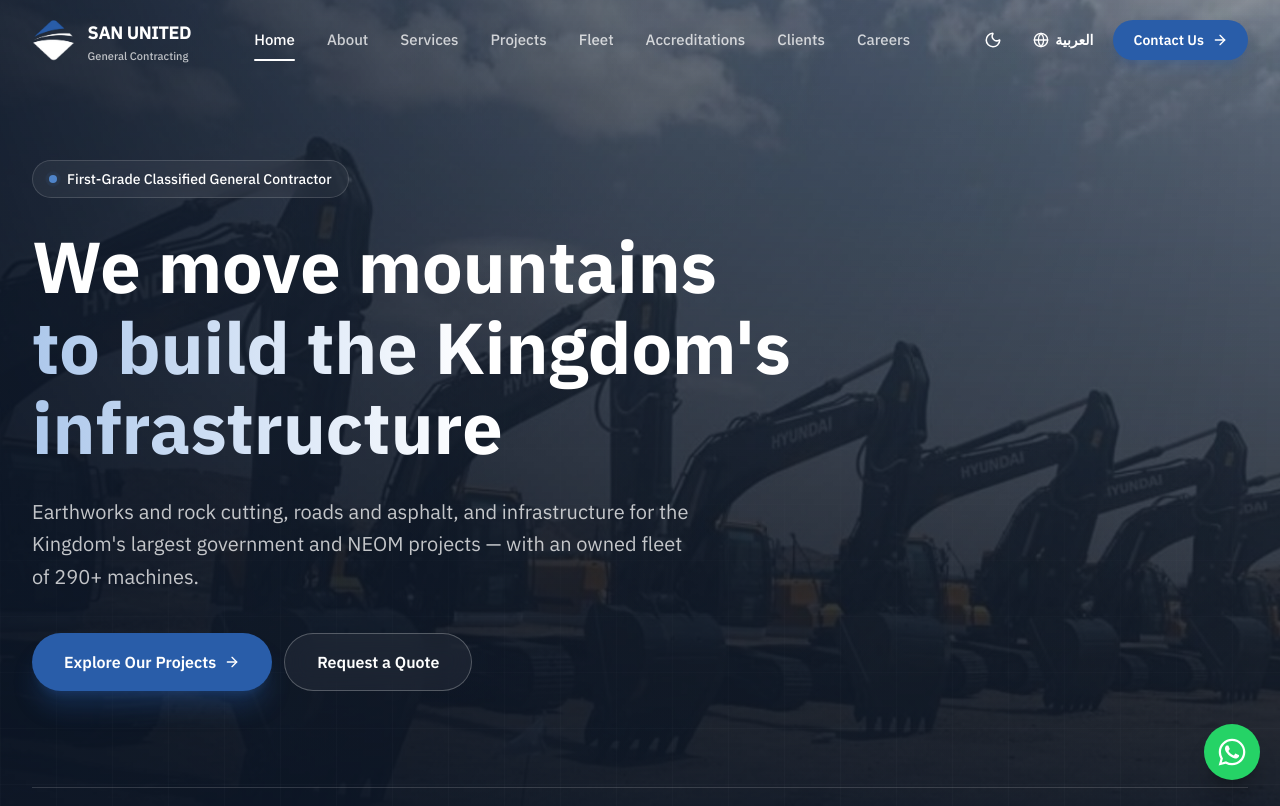
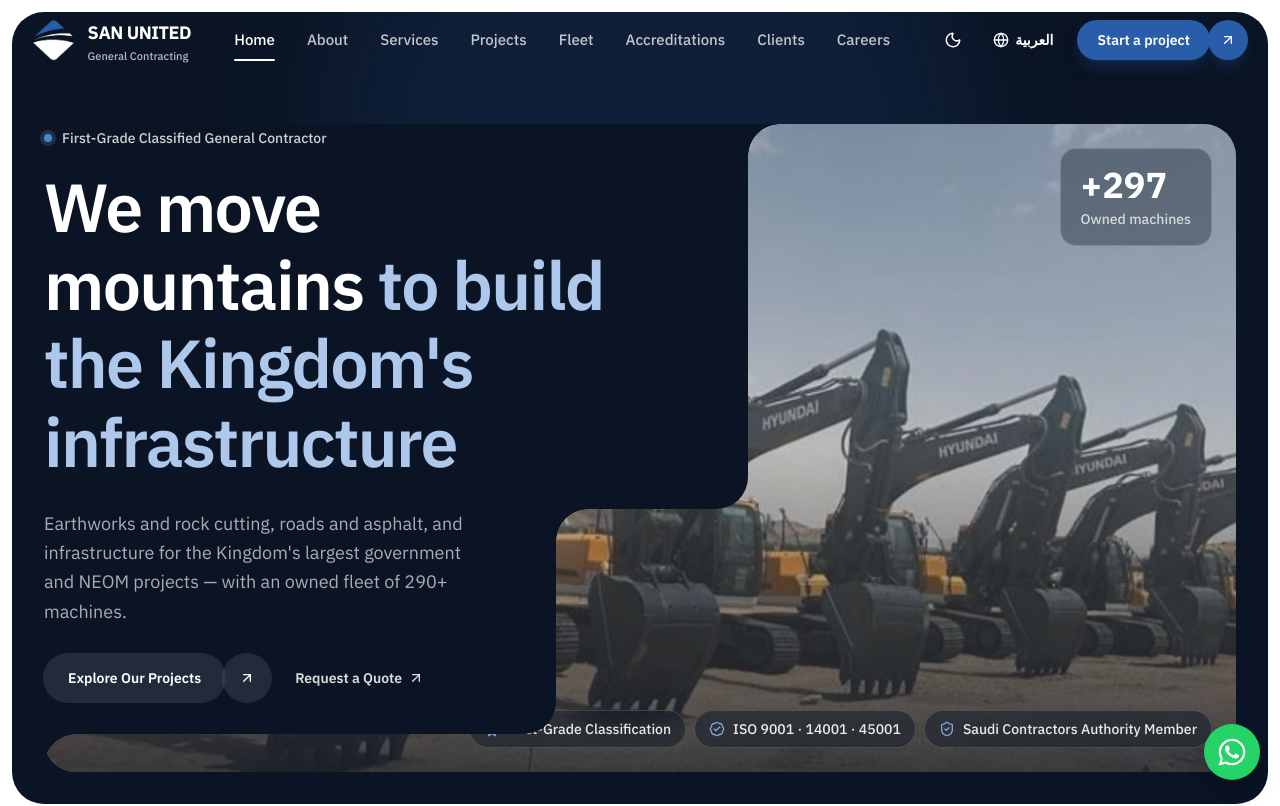
Before and after one commit to taha2901/san-profile, a Next.js app: page /en in a window 1280 px wide. Shown: the top 806 px of the page. Built offline with nearby package versions, Linux system fonts and the light colour scheme.

Commit message:
feat: enhance homepage layout and add notched corner style; update header links and UI text

```diff
--- a/src/app/[locale]/page.tsx
+++ b/src/app/[locale]/page.tsx
@@ -1,8 +1,7 @@
-import { Award, BadgeCheck, CheckCircle2, ChevronDown, ShieldCheck } from "lucide-react";
+import { ArrowUpRight, Award, BadgeCheck, CheckCircle2, ShieldCheck } from "lucide-react";
 import Image from "next/image";
 import Link from "next/link";
 import { ProjectCard, ServiceCard } from "@/components/cards";
-import { ArrowForward } from "@/components/icons";
 import { Counter, Reveal, Stagger, StaggerItem } from "@/components/motion";
 import { CtaBand, Eyebrow, LinkArrow, SectionHeading } from "@/components/sections";
 import { about } from "@/data/about";
@@ -46,70 +45,101 @@ function Hero({ locale }: { locale: Locale }) {
     { icon: ShieldCheck, label: ui.trustSca },
   ];
   return (
-    <section className="relative isolate flex min-h-[100svh] flex-col justify-end overflow-hidden bg-ink text-white">
-      <Image src="/images/fleet/excavators-row.jpg" alt="" fill priority sizes="100vw" className="animate-kenburns -z-30 object-cover" />
-      <div className="absolute inset-0 -z-20 bg-linear-to-t from-ink via-ink/70 to-ink/40" />
-      <div className="absolute inset-0 -z-20 bg-linear-to-l from-ink/80 via-ink/30 to-transparent ltr:bg-linear-to-r" />
-      <div className="bg-grid absolute inset-0 -z-10 opacity-50 [mask-image:linear-gradient(to_top,black,transparent_70%)]" />
+    <section className="bg-surface p-2 sm:p-3">
+      {/* Dark rounded frame — the transparent header sits on top of it */}
+      <div className="relative isolate overflow-hidden rounded-[1.75rem] bg-ink pt-28 pb-6 text-white sm:rounded-[2rem] lg:pb-8">
+        <div className="absolute -top-48 start-1/4 -z-10 size-[40rem] rounded-full bg-brand-500/15 blur-3xl" />
 
-      <div className="container-x pt-40 pb-16 lg:pb-24">
-        <Stagger className="max-w-4xl" gap={0.12}>
-          <StaggerItem>
-            <span className="inline-flex items-center gap-2.5 rounded-full border border-white/15 bg-white/5 px-4 py-2 text-sm font-medium backdrop-blur-md">
-              <span className="relative flex size-2">
-                <span className="absolute inline-flex size-full animate-ping rounded-full bg-brand-400 opacity-75" />
-                <span className="relative inline-flex size-2 rounded-full bg-brand-400" />
-              </span>
+        <div className="container-x">
+          <div className="relative">
+            {/*
+              Text block. On large screens it sits on the image's top-start corner in two
+              "tiers" (wide title, narrower intro), and .notch corners make the image curve around it.
+            */}
+            <div className="relative z-10 flex flex-col items-start lg:absolute lg:start-0 lg:top-0">
+              <div className="relative lg:w-[38rem] lg:rounded-ee-[2rem] lg:bg-ink lg:pe-10 lg:pb-7 xl:w-[44rem]">
+                <span className="notch start-full top-0 hidden lg:block" />
+                <Reveal y={16}>
+                  <span className="inline-flex items-center gap-2.5 text-sm font-medium text-white/80">
+                    <span className="size-2 rounded-full bg-brand-400 shadow-[0_0_0_4px_rgb(79_132_201/0.25)]" />
                     {tr(ui.heroEyebrow, locale)}
                   </span>
-          </StaggerItem>
-          <StaggerItem>
-            <h1 className="mt-7 text-[2.6rem] leading-[1.12] font-bold text-balance sm:text-6xl lg:text-7xl">
-              {tr(ui.heroTitle1, locale)}
-              <span className="block bg-linear-to-l from-brand-200 via-white to-white bg-clip-text text-transparent ltr:bg-linear-to-r">
-                {tr(ui.heroTitle2, locale)}
+                </Reveal>
+                <Reveal delay={0.1}>
+                  <h1 className="mt-5 text-[2.5rem] leading-[1.15] font-semibold tracking-tight text-balance sm:text-6xl lg:text-[3.6rem] xl:text-[4.25rem]">
+                    {tr(ui.heroTitle1, locale)} <span className="text-brand-200">{tr(ui.heroTitle2, locale)}</span>
+                  </h1>
+                </Reveal>
+              </div>
+
+              <div className="relative lg:w-[30rem] lg:rounded-ee-[2rem] lg:bg-ink lg:pe-10 lg:pb-8 xl:w-[32rem]">
+                <span className="notch start-full top-0 hidden lg:block" />
+                <span className="notch start-0 top-full hidden lg:block" />
+                <Reveal delay={0.2}>
+                  <p className="mt-5 max-w-md leading-relaxed text-white/65 sm:text-lg lg:mt-0">{tr(ui.heroText, locale)}</p>
+                </Reveal>
+                <Reveal delay={0.3}>
+                  <div className="mt-7 flex flex-wrap items-center gap-x-6 gap-y-4">
+                    <Link href={href(locale, "projects")} className="group inline-flex items-center">
+                      <span className="rounded-full bg-white/10 px-6 py-3.5 text-sm font-semibold ring-1 ring-white/10 backdrop-blur transition-colors group-hover:bg-white group-hover:text-ink">
+                        {tr(ui.viewProjects, locale)}
                       </span>
-            </h1>
-          </StaggerItem>
-          <StaggerItem>
-            <p className="mt-7 max-w-2xl text-lg leading-relaxed text-white/75 sm:text-xl">{tr(ui.heroText, locale)}</p>
-          </StaggerItem>
-          <StaggerItem>
-            <div className="mt-10 flex flex-col gap-3 sm:flex-row">
-              <Link
-                href={href(locale, "projects")}
-                className="group inline-flex items-center justify-center gap-2 rounded-full bg-brand-500 px-8 py-4 font-semibold text-white shadow-xl shadow-brand-500/30 transition hover:bg-brand-400"
-              >
-                {tr(ui.viewProjects, locale)}
-                <ArrowForward className="size-4 transition-transform group-hover:translate-x-1 rtl:group-hover:-translate-x-1" />
+                      <span className="-ms-0.5 flex size-12 items-center justify-center rounded-full bg-white/10 ring-1 ring-white/10 backdrop-blur transition-colors group-hover:bg-white group-hover:text-ink">
+                        <ArrowUpRight className="size-4 transition-transform duration-300 group-hover:rotate-45 rtl:-scale-x-100 rtl:group-hover:-rotate-45" />
+                      </span>
                     </Link>
                     <Link
                       href={href(locale, "contact")}
-                className="inline-flex items-center justify-center gap-2 rounded-full border border-white/25 bg-white/5 px-8 py-4 font-semibold text-white backdrop-blur-md transition hover:bg-white/15"
+                      className="group inline-flex items-center gap-1.5 text-sm font-semibold text-white/85 transition-colors hover:text-white"
                     >
                       {tr(ui.requestQuote, locale)}
+                      <ArrowUpRight className="size-4 transition-transform group-hover:translate-x-0.5 group-hover:-translate-y-0.5 rtl:-scale-x-100 rtl:group-hover:-translate-x-0.5" />
                     </Link>
                   </div>
-          </StaggerItem>
-        </Stagger>
-
-        <Reveal delay={0.7} className="mt-16 grid gap-4 border-t border-white/15 pt-8 sm:grid-cols-3 lg:mt-24">
-          {trust.map(({ icon: Icon, label }) => (
-            <div key={label.en} className="flex items-center gap-3 text-sm font-medium text-white/80">
-              <Icon className="size-5 shrink-0 text-brand-300" />
-              {tr(label, locale)}
-            </div>
-          ))}
                 </Reveal>
               </div>
+            </div>
 
-      <a
-        href="#stats"
-        className="absolute bottom-6 start-1/2 hidden -translate-x-1/2 flex-col items-center gap-1 text-xs text-white/50 transition hover:text-white lg:flex rtl:translate-x-1/2"
+            {/* Image card */}
+            <div className="relative mt-10 h-[24rem] overflow-hidden rounded-[2rem] sm:h-[30rem] lg:mt-0 lg:h-[clamp(38rem,calc(100svh-9.5rem),50rem)]">
+              <Image
+                src="/images/fleet/excavators-row.jpg"
+                alt=""
+                fill
+                priority
+                sizes="(min-width: 80rem) 80rem, 100vw"
+                className="animate-kenburns object-cover"
+              />
+              <div className="absolute inset-0 bg-linear-to-t from-ink/75 via-ink/0 to-ink/10" />
+
+              {/* Floating fleet stat */}
+              <Reveal delay={0.5} className="absolute end-4 top-4 sm:end-6 sm:top-6">
+                <div className="rounded-2xl border border-white/20 bg-ink/35 px-5 py-4 backdrop-blur-md">
+                  <div className="text-3xl font-bold sm:text-4xl">
+                    <Counter value={fleetTotal} suffix="+" />
+                  </div>
+                  <div className="mt-1 text-xs font-medium text-white/75 sm:text-sm">{tr({ ar: "معدة مملوكة", en: "Owned machines" }, locale)}</div>
+                </div>
+              </Reveal>
+
+              {/* Trust chips */}
+              <Reveal delay={0.6} className="absolute inset-x-4 bottom-4 sm:inset-x-6 sm:bottom-6">
+                <div className="flex flex-wrap gap-2 lg:justify-end">
+                  {trust.map(({ icon: Icon, label }) => (
+                    <span
+                      key={label.en}
+                      className="inline-flex items-center gap-2 rounded-full border border-white/15 bg-ink/45 px-3.5 py-2 text-xs font-medium text-white/90 backdrop-blur-md sm:text-sm"
                     >
-        {tr(ui.scroll, locale)}
-        <ChevronDown className="size-4 animate-bounce" />
-      </a>
+                      <Icon className="size-4 shrink-0 text-brand-300" />
+                      {tr(label, locale)}
+                    </span>
+                  ))}
+                </div>
+              </Reveal>
+            </div>
+          </div>
+        </div>
+      </div>
     </section>
   );
 }
--- a/src/app/globals.css
+++ b/src/app/globals.css
@@ -135,3 +135,19 @@ html[lang="en"] body {
   html { scroll-behavior: auto; }
   .animate-marquee, .animate-kenburns { animation: none; }
 }
+/*
+ * Inverted ("notched") corner — used where the home-hero text block cuts into the image card.
+ * Fills an r×r square with the frame colour except a quarter circle, so the image
+ * appears to curve around the block. Mirrored for RTL.
+ */
+.notch {
+  --r: 2rem;
+  position: absolute;
+  width: var(--r);
+  height: var(--r);
+  pointer-events: none;
+  background: radial-gradient(circle at 100% 100%, transparent calc(var(--r) - 0.5px), var(--color-ink) var(--r));
+}
+[dir="rtl"] .notch {
+  background: radial-gradient(circle at 0% 100%, transparent calc(var(--r) - 0.5px), var(--color-ink) var(--r));
+}
--- a/src/components/Header.tsx
+++ b/src/components/Header.tsx
@@ -1,7 +1,7 @@
 "use client";
 
 import { AnimatePresence, motion } from "framer-motion";
-import { Globe, Menu, Phone, X } from "lucide-react";
+import { ArrowUpRight, Globe, Menu, Phone, X } from "lucide-react";
 import Link from "next/link";
 import { usePathname } from "next/navigation";
 import { useEffect, useState } from "react";
@@ -98,12 +98,13 @@ export function Header({ locale }: { locale: Locale }) {
             <Globe className="size-4" />
             {tr(ui.switchLang, locale)}
           </Link>
-          <Link
-            href={href(locale, "contact")}
-            className="hidden items-center gap-2 rounded-full bg-brand-500 px-5 py-2.5 text-sm font-semibold text-white shadow-lg shadow-brand-500/25 transition hover:bg-brand-600 md:inline-flex"
-          >
-            {tr(ui.contactUs, locale)}
-            <ArrowForward className="size-4" />
+          <Link href={href(locale, "contact")} className="group ms-1 hidden items-center md:inline-flex">
+            <span className="rounded-full bg-brand-500 px-5 py-2.5 text-sm font-semibold text-white shadow-lg shadow-brand-500/25 transition-colors group-hover:bg-brand-600">
+              {tr(ui.startProject, locale)}
+            </span>
+            <span className="-ms-0.5 flex size-10 items-center justify-center rounded-full bg-brand-500 text-white shadow-lg shadow-brand-500/25 transition-colors group-hover:bg-brand-600">
+              <ArrowUpRight className="size-4 transition-transform duration-300 group-hover:rotate-45 rtl:-scale-x-100 rtl:group-hover:-rotate-45" />
+            </span>
           </Link>
           <button
             type="button"
@@ -152,7 +153,8 @@ export function Header({ locale }: { locale: Locale }) {
                   href={href(locale, "contact")}
                   className="flex items-center justify-center gap-2 rounded-full bg-brand-500 py-4 font-semibold text-white"
                 >
-                  {tr(ui.contactUs, locale)}
+                  {tr(ui.startProject, locale)}
+                  <ArrowUpRight className="size-4 rtl:-scale-x-100" />
                 </Link>
                 <a
                   href={`tel:${company.phone}`}
--- a/src/data/ui.ts
+++ b/src/data/ui.ts
@@ -16,6 +16,7 @@ export const nav: NavItem[] = [
 export const ui = {
   contactUs: { ar: "تواصل معنا", en: "Contact Us" },
   requestQuote: { ar: "اطلب عرض سعر", en: "Request a Quote" },
+  startProject: { ar: "ابدأ مشروعك", en: "Start a project" },
   viewProjects: { ar: "استعرض مشاريعنا", en: "Explore Our Projects" },
   viewAll: { ar: "عرض الكل", en: "View all" },
   learnMore: { ar: "اعرف المزيد", en: "Learn more" },
```
Also changed, not shown: 1 other file (tests, documents, lock files or other folders). Lines whose indentation alone changed are shown as unchanged.
